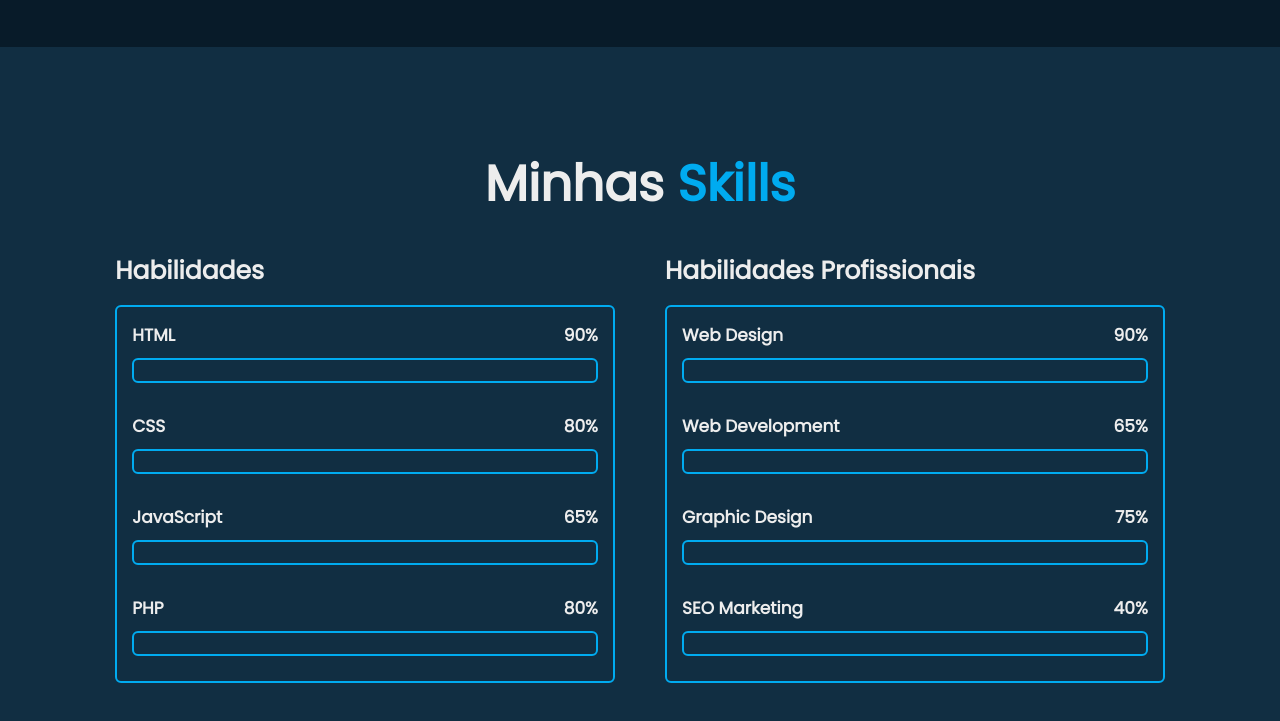
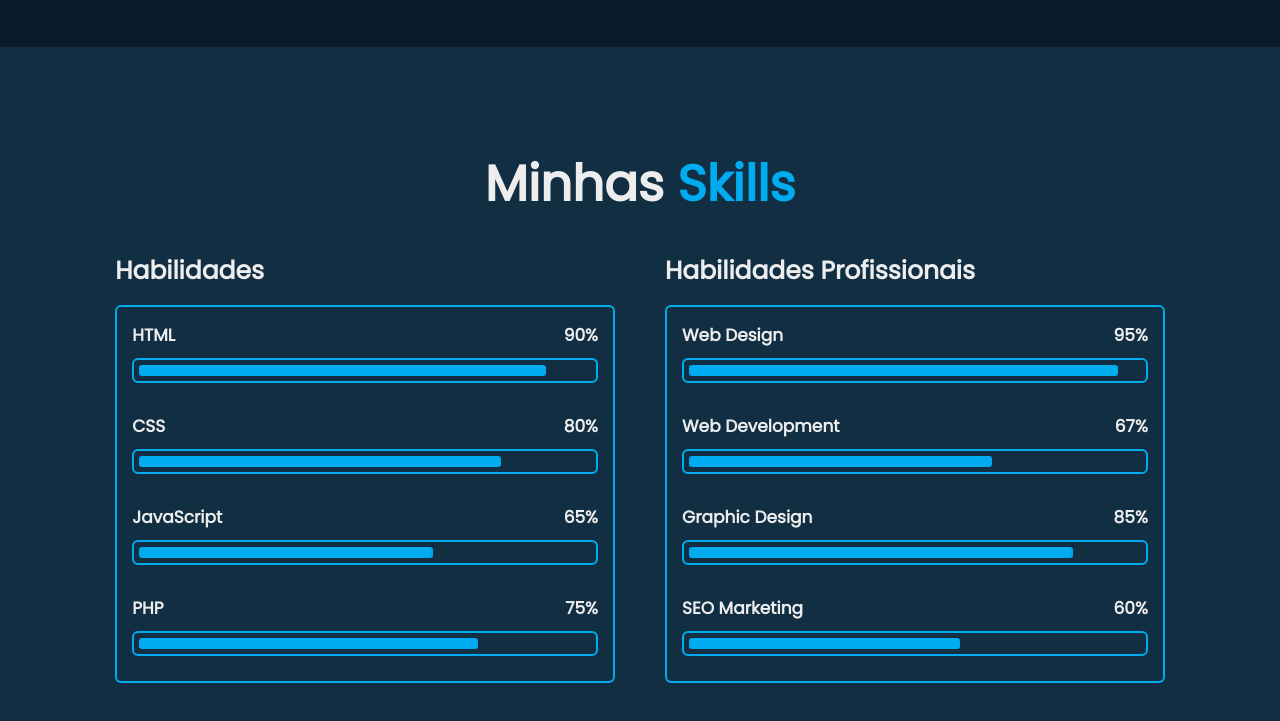
Before and after one commit to devAndressa/NovoPortifolio, a plain HTML site: page index.html in a window 1280 px wide. Shown: the part 2264-2985 px from the top of the page. Drawn offline with nearby package versions, Linux system fonts and the light colour scheme; files whose address does not match are found by name.

Commit message:
adicionando a parte das skills

```diff
--- a/index.html
+++ b/index.html
@@ -154,23 +154,23 @@
                 <div class="skills-box">
                     <div class="skills-content">
                         <div class="progress">
-                            <h3>HTML<span>90%</span></h3>
-                            <div class="bar"></div>
+                            <h3>HTML <span>90%</span></h3>
+                            <div class="bar"><span></span></div>
                         </div>
 
                         <div class="progress">
-                            <h3>CSS<span>80%</span></h3>
-                            <div class="bar"></div>
+                            <h3>CSS <span>80%</span></h3>
+                            <div class="bar"><span></span></div>
                         </div>
 
                         <div class="progress">
-                            <h3>JavaScript<span>65%</span></h3>
-                            <div class="bar"></div>
+                            <h3>JavaScript <span>65%</span></h3>
+                            <div class="bar"><span></span></div>
                         </div>
 
                         <div class="progress">
-                            <h3>PHP<span>80%</span></h3>
-                            <div class="bar"></div>
+                            <h3>PHP <span>75%</span></h3>
+                            <div class="bar"><span></span></div>
                         </div>
                     </div>
                 </div>
@@ -182,33 +182,32 @@
                 <div class="skills-box">
                     <div class="skills-content">
                         <div class="progress">
-                            <h3>Web Design<span>90%</span></h3>
-                            <div class="bar"></div>
+                            <h3>Web Design <span>95%</span></h3>
+                            <div class="bar"><span></span></div>
                         </div>
 
                         <div class="progress">
-                            <h3>Web Development<span>65%</span></h3>
-                            <div class="bar"></div>
+                            <h3>Web Development <span>67%</span></h3>
+                            <div class="bar"><span></span></div>
                         </div>
 
                         <div class="progress">
-                            <h3>Graphic Design<span>75%</span></h3>
-                            <div class="bar"></div>
+                            <h3>Graphic Design <span>85%</span></h3>
+                            <div class="bar"><span></span></div>
                         </div>
 
                         <div class="progress">
-                            <h3>SEO Marketing<span>40%</span></h3>
-                            <div class="bar"></div>
+                            <h3>SEO Marketing <span>60%</span></h3>
+                            <div class="bar"><span></span></div>
                         </div>
                     </div>
                 </div>
             </div>
 
 
+
         </div>
-
     </section>
-
 
     <script src="js/script.js"></script>
 </body>
--- a/style.css
+++ b/style.css
@@ -435,6 +435,24 @@ span {
     border: .2rem solid var(--main-color);
     border-radius: .6rem;
     padding: .5rem 1.5rem;
+    z-index: 1;
+    overflow: hidden;
+}
+
+.skills-box .skills-content::before {
+    content: '';
+    position: absolute;
+    top: 0;
+    left: 0;
+    width: 0;
+    height: 100%;
+    background: var(--bg-color);
+    z-index: -1;
+    transition: .5s;
+}
+
+.skills-box .skills-content:hover::before {
+    width: 100%;
 }
 
 .skills-content .progress {
@@ -460,8 +478,40 @@ span {
 }
 
 .skills-content .progress .bar span {
-    display: block;
+    display:block;
     height: 100%;
     border-radius: .3rem;
     background: var(--main-color);
 }
+
+.skills-column:nth-child(1) .skills-content .progress:nth-child(1) .bar span {
+    width: 90%;
+}
+
+.skills-column:nth-child(1) .skills-content .progress:nth-child(2) .bar span {
+    width: 80%;
+}
+
+.skills-column:nth-child(1) .skills-content .progress:nth-child(3) .bar span {
+    width: 65%;
+}
+
+.skills-column:nth-child(1) .skills-content .progress:nth-child(4) .bar span {
+    width: 75%;
+}
+
+.skills-column:nth-child(2) .skills-content .progress:nth-child(1) .bar span {
+    width: 95%;
+}
+
+.skills-column:nth-child(2) .skills-content .progress:nth-child(2) .bar span {
+    width: 67%;
+}
+
+.skills-column:nth-child(2) .skills-content .progress:nth-child(3) .bar span {
+    width: 85%;
+}
+
+.skills-column:nth-child(2) .skills-content .progress:nth-child(4) .bar span {
+    width: 60%;
+}
```
